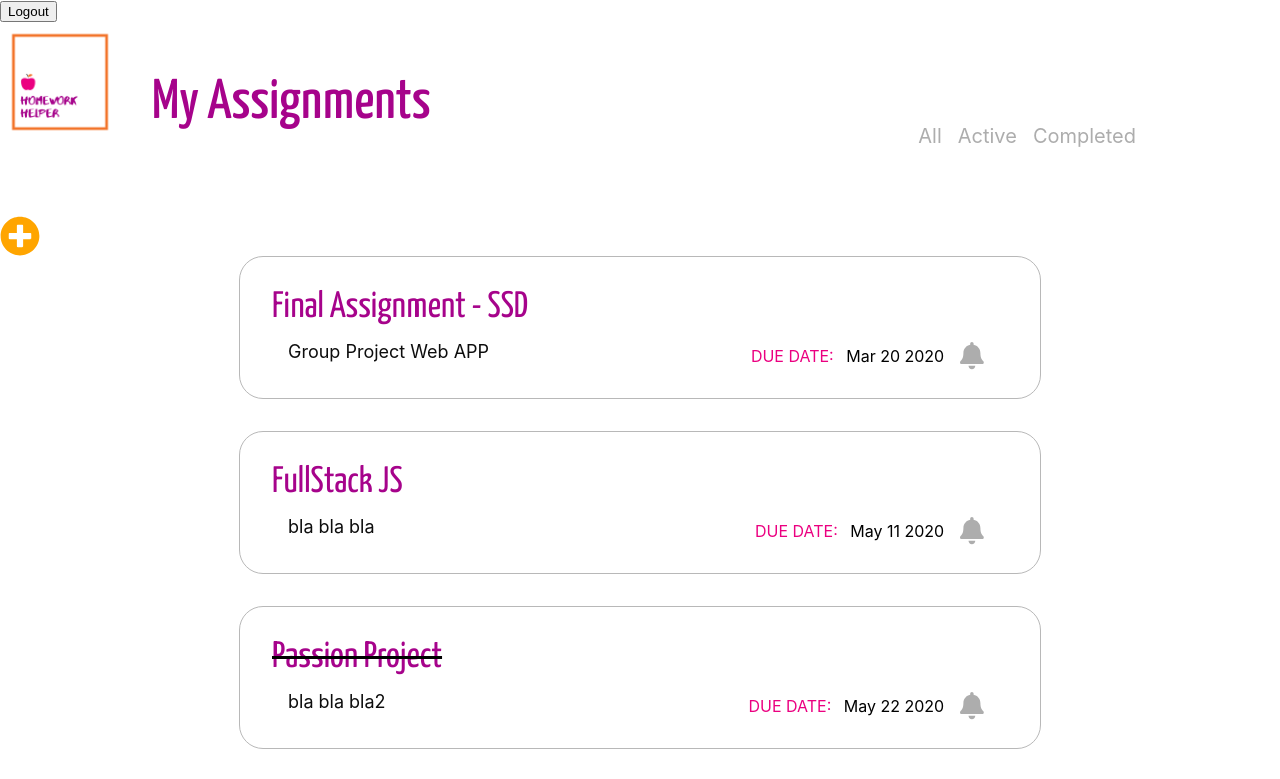
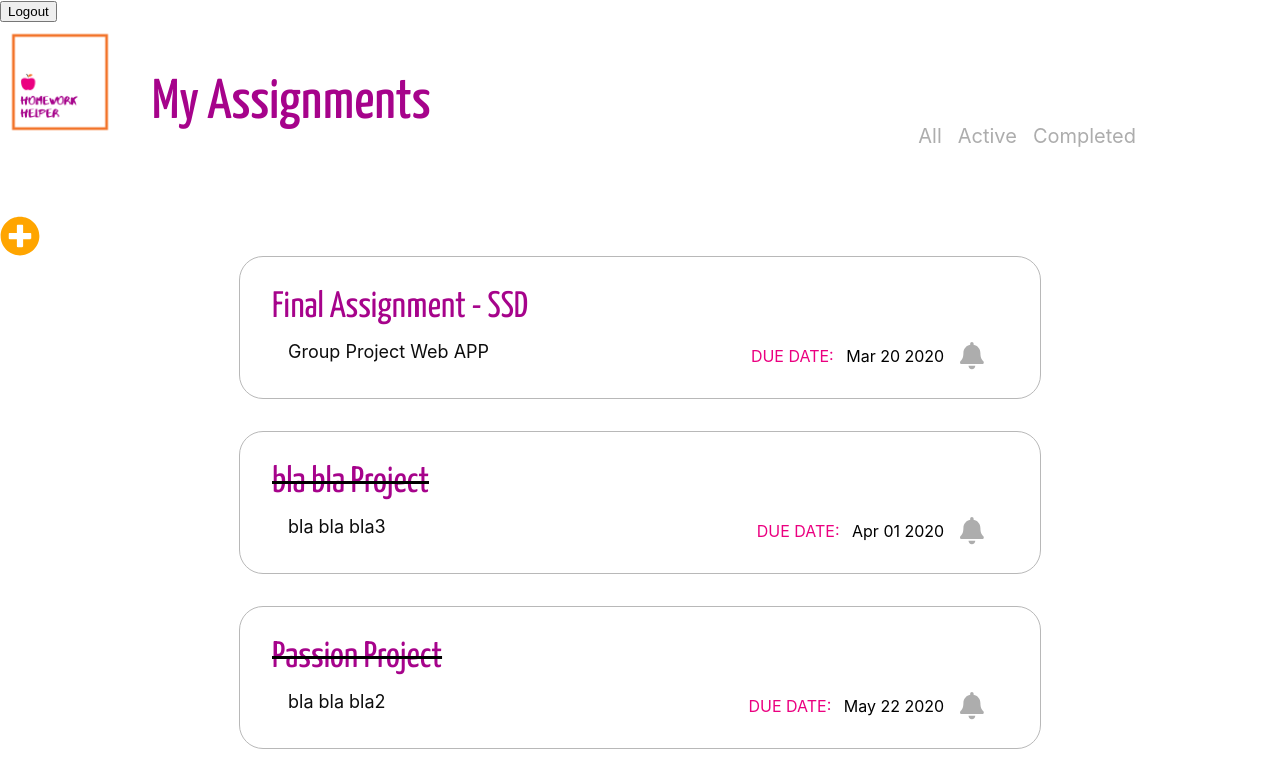
Before and after one commit to denismaltev/AssignmentTracker_Client, a React (Create React App) app in the folder homework-tracker/: page / in a window 1280 px wide. Shown: the top 779 px of the page. Built offline with nearby package versions, Linux system fonts and the light colour scheme; no server answers; sample sign-in values are in the browser's storage.

Commit message:
Auto sort assignments by date Done

```diff
--- a/homework-tracker/src/components/MyAssignments.js
+++ b/homework-tracker/src/components/MyAssignments.js
@@ -1,4 +1,4 @@
-import React, { useState } from "react";
+import React, { useState, useEffect } from "react";
 import Assignment from "./Assignment";
 import { FontAwesomeIcon } from "@fortawesome/react-fontawesome";
 import { faPlusCircle } from "@fortawesome/free-solid-svg-icons";
@@ -16,7 +16,7 @@ const fakeDataArray = [
   {
     title: "FullStack JS",
     description: " bla bla bla",
-    date: new Date(2020, 4, 11),
+    date: new Date(2020, 4, 23),
     isDone: false
   },
   {
@@ -28,7 +28,7 @@ const fakeDataArray = [
   {
     title: "bla bla Project",
     description: "bla bla bla3",
-    date: new Date(2020, 5, 1),
+    date: new Date(2020, 3, 1),
     isDone: true
   }
 ];
@@ -36,6 +36,22 @@ const fakeDataArray = [
 export default function MyAssignments() {
   const [active, setActive] = useState(true);
   const [completed, setCompleted] = useState(true);
+  const [assignments, setAssignments] = useState([]);
+
+  const getMyAssignmentsFromServer = async () => {
+    // Here fetch request GET
+    var result = fakeDataArray;
+
+    // sort assignments by date
+    result.sort((a, b) => {
+      return a.date.getTime() - b.date.getTime();
+    });
+    setAssignments(result);
+  };
+
+  useEffect(() => {
+    getMyAssignmentsFromServer();
+  }, []);
 
   function showAllAssignments() {
     setCompleted(true);
@@ -78,7 +94,7 @@ export default function MyAssignments() {
             icon={faPlusCircle}
           />
         </Link>
-        {fakeDataArray.map(assignment =>
+        {assignments.map(assignment =>
           (completed && assignment.isDone) || (active && !assignment.isDone) ? (
             <Assignment key={assignment.title} assignment={assignment} />
           ) : (
```
